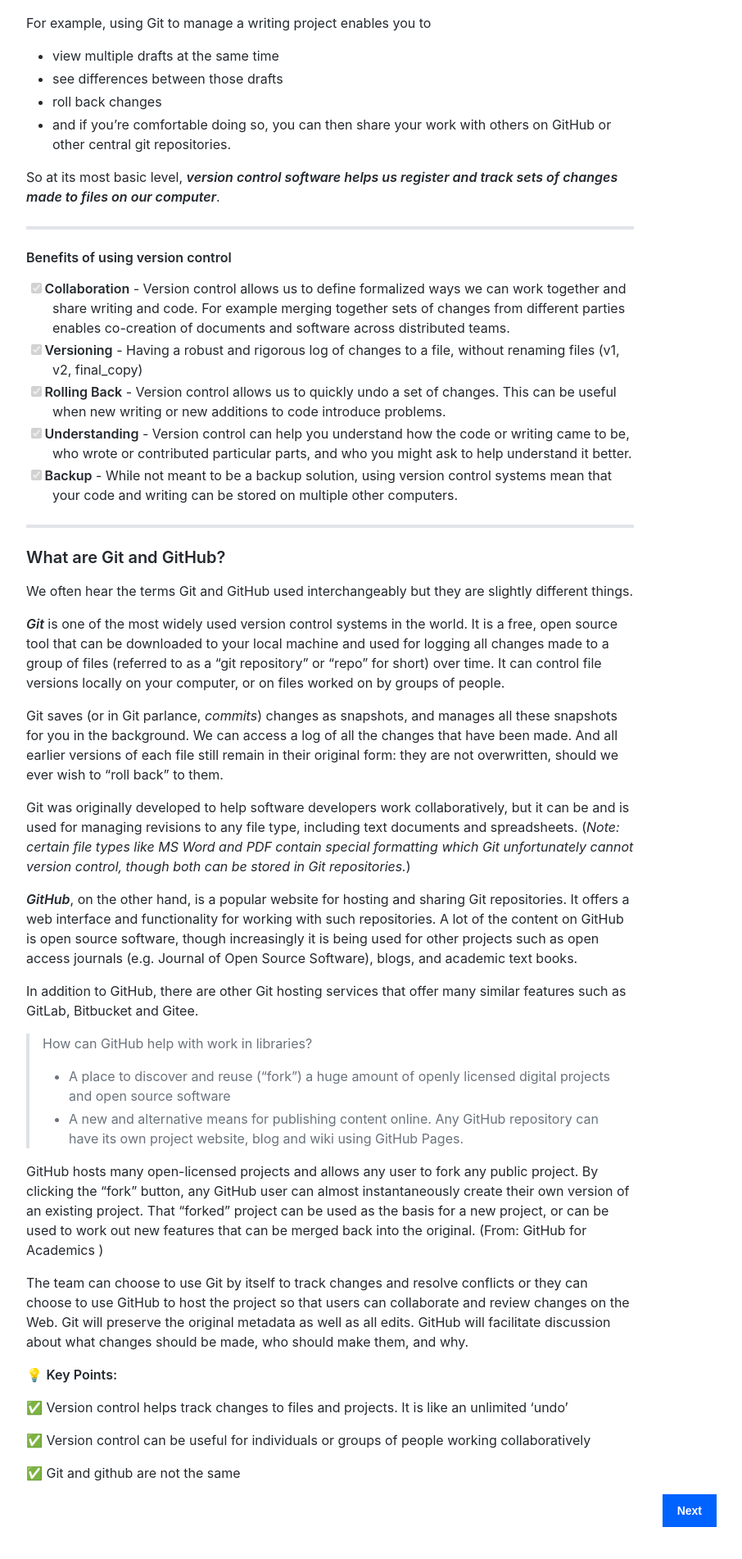
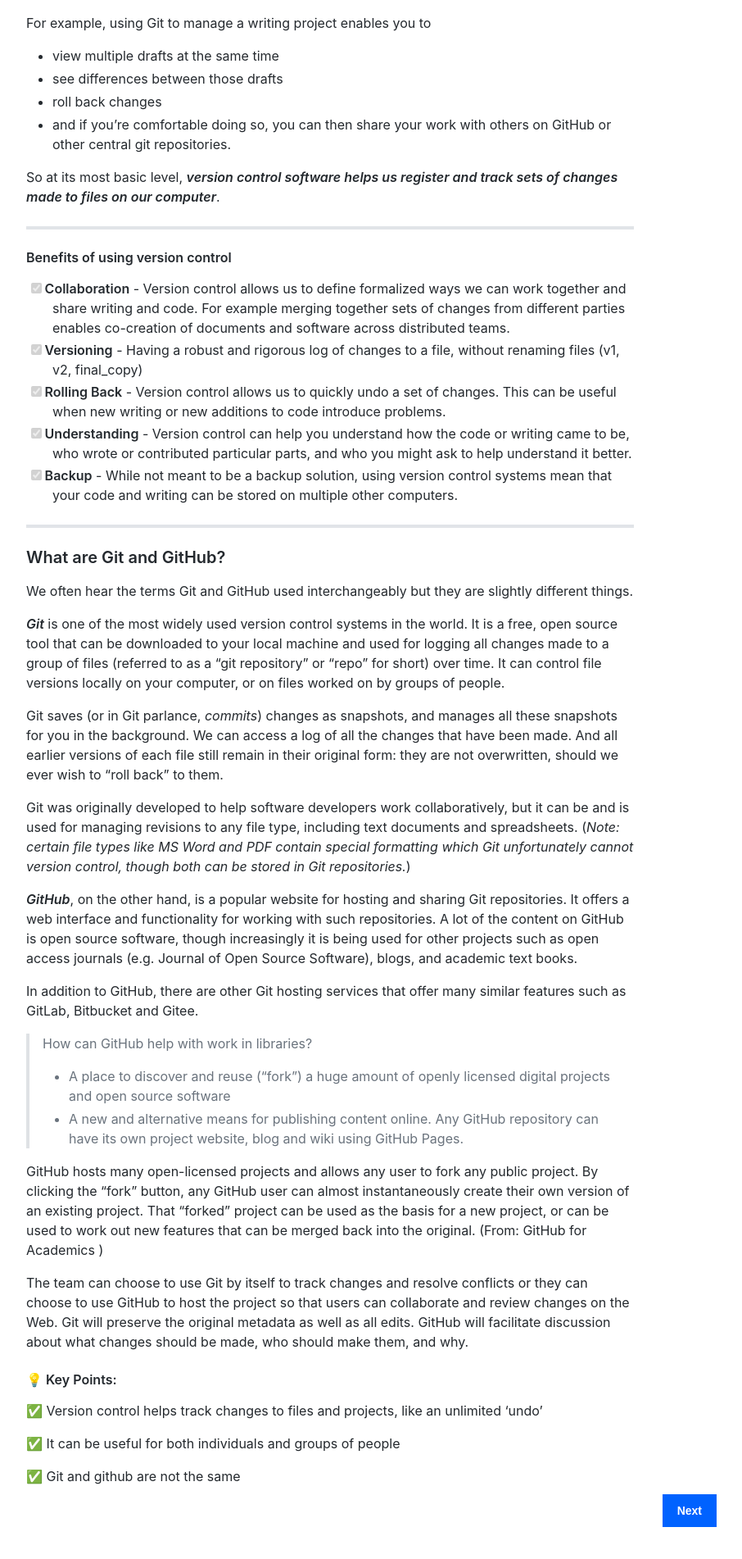
Before and after one commit to liamodwyer/github-pages, a Jekyll site: the page built from _workshop/index.md, in a window 1280 px wide. Shown: the part 1063-2965 px from the top of the page at 82% size, without its empty margins (365-1271 px from the left). Built offline with Jekyll 4.4.1, drawn with Linux system fonts in a browser that asks for light colours; some web fonts are replaced.

```diff
--- a/_workshop/index.md
+++ b/_workshop/index.md
@@ -58,10 +58,10 @@ GitHub hosts many open-licensed projects and allows any user to fork any public
 
 The team can choose to use Git by itself to track changes and resolve conflicts or they can choose to use GitHub to host the project so that users can collaborate and review changes on the Web. Git will preserve the original metadata as well as all edits. GitHub will facilitate discussion about what changes should be made, who should make them, and why.
 
-💡 **Key Points:**
+#### 💡 Key Points:
 
-✅ Version control helps track changes to files and projects. It is like an unlimited 'undo'
+✅ Version control helps track changes to files and projects, like an unlimited 'undo'
 
-✅ Version control can be useful for individuals or groups of people working collaboratively
+✅ It can be useful for both individuals and groups of people
 
 ✅ Git and github are not the same
```
